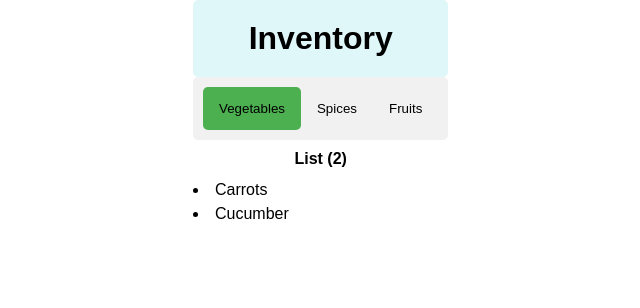
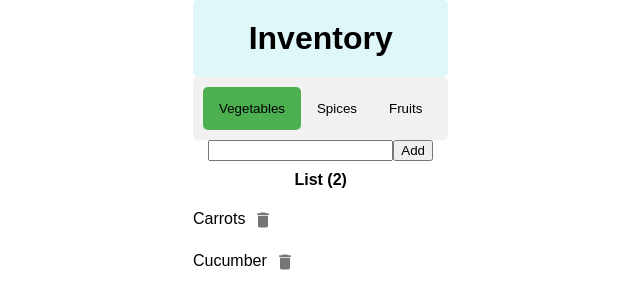
Before and after one commit to VickiStudyHarder/Inventory-List, a React (Create React App) app in the folder inventory-list/: page / in a window 1280 px wide. Shown: the top 308 px of the page, without its empty margins (327-967 px from the left). Built offline with nearby package versions, Linux system fonts and the light colour scheme.

Commit message:
add delete fucntion and input funciton

```diff
--- a/inventory-list/package.json
+++ b/inventory-list/package.json
@@ -3,6 +3,10 @@
   "version": "0.1.0",
   "private": true,
   "dependencies": {
+    "@emotion/react": "^11.11.0",
+    "@emotion/styled": "^11.11.0",
+    "@mui/icons-material": "^5.11.16",
+    "@mui/material": "^5.13.0",
     "@testing-library/jest-dom": "^5.16.5",
     "@testing-library/react": "^13.4.0",
     "@testing-library/user-event": "^13.5.0",
--- a/inventory-list/src/App.js
+++ b/inventory-list/src/App.js
@@ -1,24 +1,43 @@
 // App.js
-import React, { useState } from 'react';
-import data from './data';
-import './App.css';
-import TabList from './TabList';
-import ItemList from './ItemList';
+import React, { useState } from "react";
+import data from "./data";
+import "./App.css";
+import TabList from "./TabList";
+import ItemList from "./ItemList";
 
 function App() {
+  // Add a new state variable for the items
+  const [items, setItems] = useState(data);
   const [activeTab, setActiveTab] = useState(data[0].name);
-  const [activeItem, setActiveItem] = useState('');
+  const [activeItem, setActiveItem] = useState(null);
+  const [newItem] = useState(null); //new state variable
 
-  function handleTabClick(tabName) {
-    setActiveTab(tabName);
-    setActiveItem('');  // Reset active item when switching tabs
-  }
+  const handleTabClick = (index) => {
+    setActiveTab(index);
+    setActiveItem(null); // Reset active item when switching tabs
+  };
 
-  function handleItemClick(itemName) {
-    setActiveItem(itemName);
-  }
+  const handleItemClick = (index) => {
+    setActiveItem(index);
+  };
 
-  const currentTabData = data.find(datum => datum.name === activeTab);
+  const handleItemDelete = (tabName, index) => {
+    const newItems = [...items];
+    newItems.find((item) => item.name === tabName).items.splice(index, 1);
+    setItems(newItems);
+    setActiveItem(null);
+  };
+
+  const handleItemAdd = (tabName, newItemName) => {
+    const newItems = items.map((tab) =>
+      tab.name === tabName
+        ? { ...tab, items: [...tab.items, newItemName] }
+        : tab
+    );
+    setItems(newItems);
+  };
+
+  const currentTabData = items.find((datum) => datum.name === activeTab);
 
   return (
     <div className="container">
@@ -26,7 +45,14 @@ function App() {
         <h1 className="title">Inventory</h1>
       </div>
       <TabList tabs={data} activeTab={activeTab} onTabClick={handleTabClick} />
-      <ItemList items={currentTabData.items} activeItem={activeItem} onItemSelect={handleItemClick} />
+      <ItemList
+        items={currentTabData.items}
+        activeItem={activeItem}
+        newItem={newItem}
+        onItemSelect={handleItemClick}
+        onItemDelete={(index) => handleItemDelete(activeTab, index)}
+        onAddItem={(newItemName) => handleItemAdd(activeTab, newItemName)}
+      />
     </div>
   );
 }
--- /dev/null
+++ b/inventory-list/src/InputField.js
@@ -0,0 +1,38 @@
+// InputField.js
+import React, { useState } from 'react';
+
+function InputField({ onAddItem }) {
+  const [input, setInput] = useState('');
+
+  const handleInputChange = (event) => {
+    setInput(event.target.value);
+  };
+
+  const handleAddItem = () => {
+    const trimmedInput = input.trim();
+
+    if (trimmedInput) {
+      onAddItem(trimmedInput);
+      setInput('');
+    }
+  };
+
+  const handleKeyDown = (event) => {
+    if (event.key === 'Enter') {
+      handleAddItem();
+    }
+  };
+
+  return (
+    <div>
+      <input
+        value={input}
+        onChange={handleInputChange}
+        onKeyDown={handleKeyDown}
+      />
+      <button onClick={handleAddItem}>Add</button>
+    </div>
+  );
+}
+
+export default InputField;
--- a/inventory-list/src/ItemList.js
+++ b/inventory-list/src/ItemList.js
@@ -1,17 +1,32 @@
 // ItemList.js
-import React from 'react';
-import ListItem from './ListItem';
+import React from "react";
+import ListItem from "./ListItem";
+import InputField from "./InputField";
 
-function ItemList({ items, activeItem, onItemSelect }) {
+function ItemList({
+  items,
+  activeItem,
+  newItem,
+  onItemSelect,
+  onItemDelete,
+  onAddItem,
+}) {
   return (
     <div className="list-container">
+      <InputField onAddItem={onAddItem} />
+
       <div className="item-count">List ({items.length})</div>
-      {items.map(item => (
+
+      {items.map((item, index) => (
         <ListItem
-          key={item}
+          key={index}
           name={item}
-          isActive={item === activeItem}
-          onClick={() => onItemSelect(item)}
+          isActive={index === activeItem}
+          onClick={() => onItemSelect(index)}
+          onDelete={(e) => {
+            e.stopPropagation(); // Prevent triggering onClick event on the parent element
+            onItemDelete(index);
+          }}
         />
       ))}
     </div>
--- a/inventory-list/src/ListItem.js
+++ b/inventory-list/src/ListItem.js
@@ -1,14 +1,16 @@
 // ListItem.js
-import React from 'react';
+import React from "react";
+import IconButton from "@mui/material/IconButton";
+import DeleteIcon from "@mui/icons-material/Delete";
 
-function ListItem({ name, isActive, onClick }) {
+function ListItem({ name, isActive, onClick, onDelete }) {
   return (
-    <li
-      className={`list-item ${isActive ? 'active' : ''}`}
-      onClick={onClick}
-    >
+    <div className={`list-item ${isActive ? "active" : ""}`} onClick={onClick}>
       {name}
-    </li>
+      <IconButton onClick={onDelete}>
+        <DeleteIcon fontSize="small" />
+      </IconButton>
+    </div>
   );
 }
 
--- a/inventory-list/src/TabList.js
+++ b/inventory-list/src/TabList.js
@@ -1,13 +1,13 @@
 // TabList.js
-import React from 'react';
-import Tab from './Tab';
+import React from "react";
+import Tab from "./Tab";
 
 function TabList({ tabs, activeTab, onTabClick }) {
   return (
     <div className="tabs-container">
-      {tabs.map(tab => (
+      {tabs.map((tab, index) => (
         <Tab
-          key={tab.name}
+          key={index}
           name={tab.name}
           isActive={tab.name === activeTab}
           onClick={() => onTabClick(tab.name)}
--- a/inventory-list/src/data.js
+++ b/inventory-list/src/data.js
@@ -1,34 +1,23 @@
 const data = [
-
   {
-      name: 'Vegetables',
-      items: [
-        'Carrots',
-        'Cucumber',
-      ],
+    name: "Vegetables",
+    items: ["Carrots", "Cucumber"],
   },
   {
-      name: 'Spices',
-      items: [
-        'Salt',
-        'Pepper',
-        'Cilli',
-        'Herbs',
-        'Curry',
-
-      ],
+    name: "Spices",
+    items: ["Salt", "Pepper", "Chilli", "Herbs", "Curry"],
   },
   {
-      name: 'Fruits',
+    name: "Fruits",
     items: [
-        'Apples',
-        'Bananas',
-        'Pear',
-        'Watermelon',
-        'Grape',
-        'Straberry',
-        'Mangos',
-        'Black Berry',
+      "Apples",
+      "Bananas",
+      "Pear",
+      "Watermelon",
+      "Grape",
+      "Strawberry",
+      "Mangos",
+      "Black Berry",
     ],
   },
 ];
```
Also changed, not shown: inventory-list/src/Tab.js (+2 -5 lines), 1 other file (tests, documents, lock files or other folders). Lines whose indentation alone changed are shown as unchanged.
